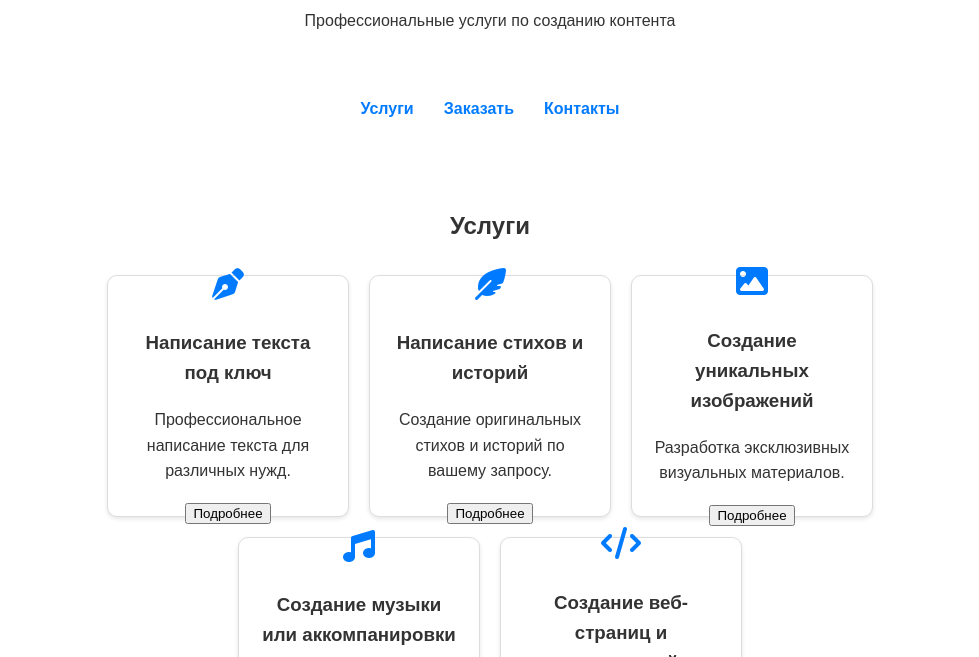
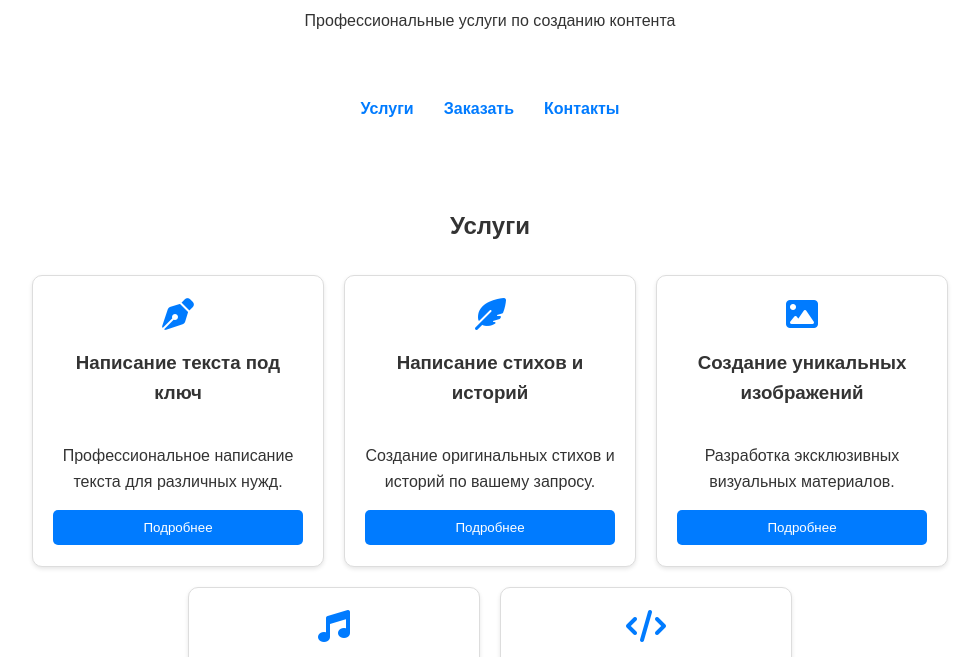
Before and after one commit to Jfact/my-website, a plain HTML site: page index.html in a window 1280 px wide. Shown: the part 106-763 px from the top of the page, without its empty margins (150-1129 px from the left). Drawn offline with Linux system fonts and the light colour scheme.

Commit message:
Update styles.css
updated - hover styles for services

```diff
--- a/styles.css
+++ b/styles.css
@@ -70,7 +70,7 @@ section h2 {
 section .content,
 section .content textarea {
   width: auto;
-  max-width: 900px;
+  max-width: 960px;
   min-width: 500px;
 }
 
@@ -87,8 +87,8 @@ textarea {
 
 .service {
   background: #fff;
-  width: 200px;
-  height: 200px;
+  width: 250px;
+  height: 250px;
   padding: 20px;
   margin: 10px;
   box-shadow: 0 2px 4px rgba(0,0,0,0.1);
@@ -99,12 +99,52 @@ textarea {
   flex-direction: column;
   align-items: center;
   justify-content: center;
+  transition: transform 0.3s cubic-bezier(0.25, 0.46, 0.45, 0.94), box-shadow 0.3s cubic-bezier(0.25, 0.46, 0.45, 0.94);
+  position: relative;
+  overflow: hidden;
+}
+
+.service-content {
+  transform: rotate(0deg);
+  transition: transform 0.3s;
+  display: flex;
+  flex-direction: column;
+  align-items: center;
+}
+
+.service:hover .service-content {
+  transform: rotate(0deg);
+}
+
+.service:hover {
+  transform: translateY(-10px);
+  box-shadow: 10px 10px 20px rgba(0, 0, 0, 0.2);
 }
 
 .service i {
   font-size: 2em;
   color: #007BFF;
-  margin-bottom: 10px;
+}
+
+.service .description,
+.service .more-info {
+ /* opacity: 0;
+  display: none;
+  transition: opacity 0.3s;*/
+/*  position: absolute;*/
+  bottom: 50px;
+  width: 100%;
+  text-align: center;
+}
+
+.more-info {
+  background-color: #007BFF;
+  color: #fff;
+  padding: 10px 15px;
+  border: none;
+  border-radius: 5px;
+  cursor: pointer;
+  bottom: 20px;
 }
 
 form {
```
